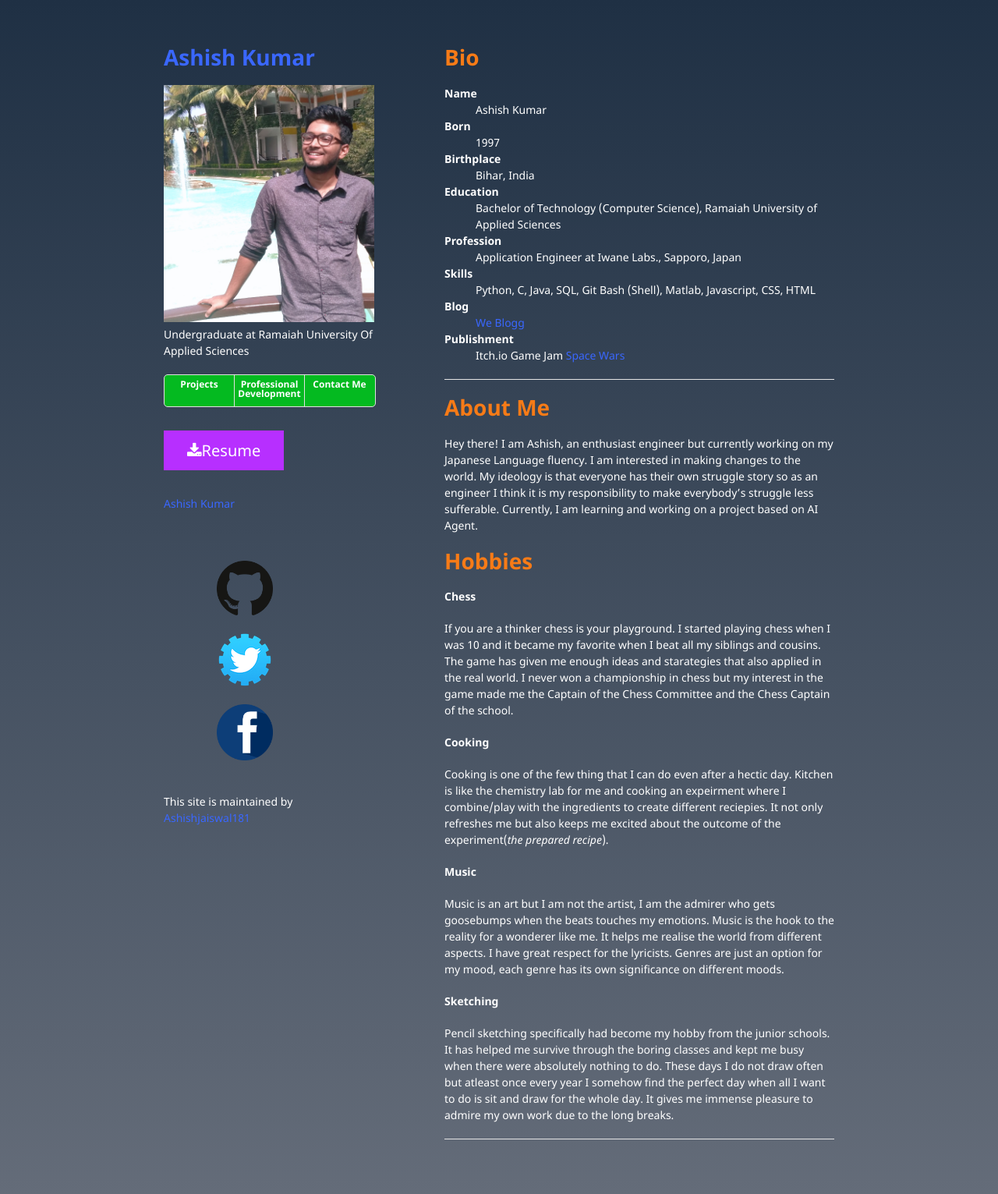
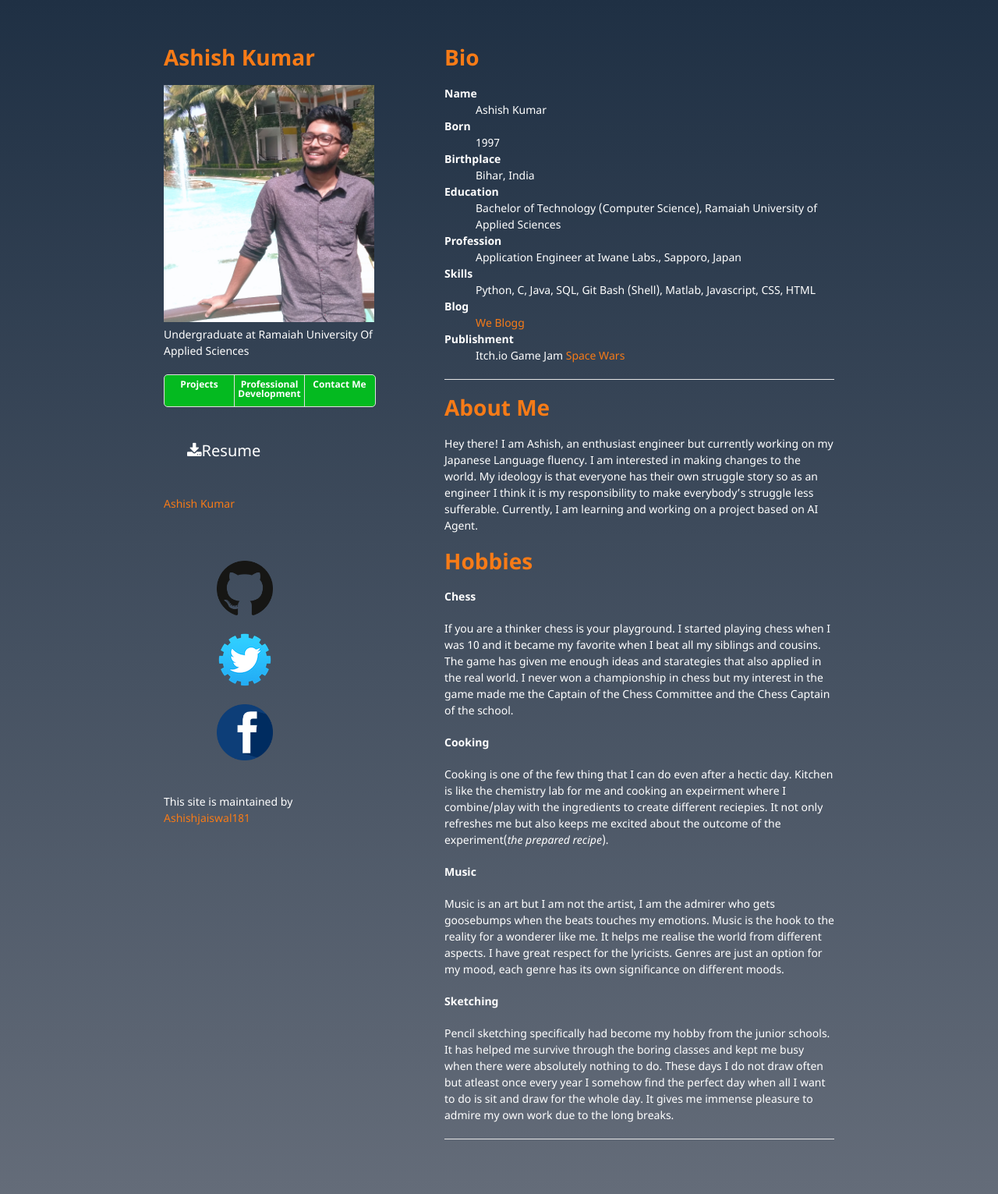
Before and after one commit to Ashishjaiswal181/Ashishjaiswal181.github.io, a Jekyll site: the page built from index.md, in a window 1280 px wide. Shown: the whole page at 78% size. Built offline with Jekyll 4.4.1, drawn with Linux system fonts in a browser that asks for light colours; comment, search, counter and statistics services are not loaded; our own code applies the rules of GitHub Pages for plain Markdown files.

Commit message:
Color modifications 3

```diff
--- a/_config.yml
+++ b/_config.yml
@@ -1,6 +1,6 @@
 title: Ashish Kumar
 logo: /assets/img/logo.png
-description: Application Engineer at Iwane Labs. Research Center
+description: Application Engineer at Iwane Labs. Research Center.
 show_downloads: false
 google_analytics: UA-162975221-1
 theme: jekyll-theme-minimal
--- a/_sass/jekyll-theme-minimal.scss
+++ b/_sass/jekyll-theme-minimal.scss
@@ -11,7 +11,7 @@ body {
 }
 
 .button {
-    background-color: #b72fff;
+    background-color: #3c403d#3c403d;
     border: none;
     color: white;
     padding: 12px 30px;
@@ -61,7 +61,7 @@ h6 {
 }
 
 .links {
-    color: #3a67ff;
+    color:  #f77b17;
     display: block;
     margin-left: auto;
     margin-right: auto;
@@ -78,7 +78,7 @@ h6 {
 }*/
 
 a {
-    color: #3a67ff;
+    color: #f77b17;
     text-decoration: none;
 }
 
```
